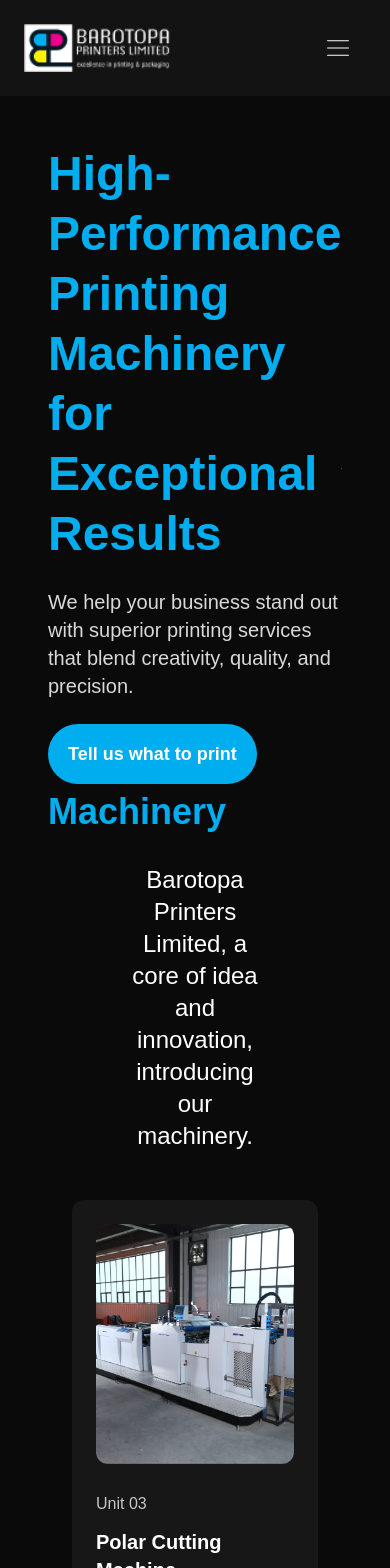
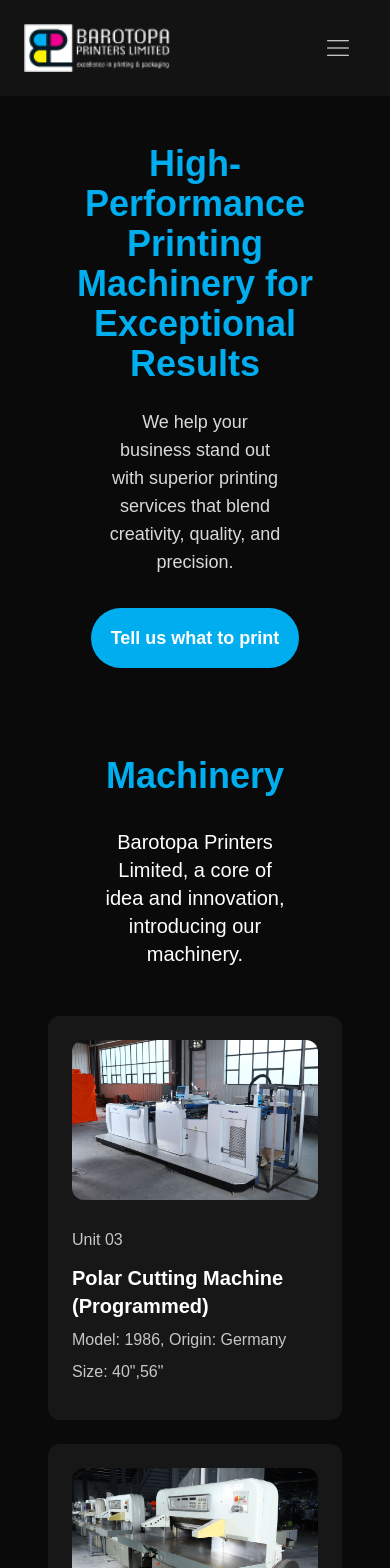
Before and after one commit to zamanRaffi/barotopa, a Next.js app: page /Machinery in a window 390 px wide. Shown: the top 1568 px of the page. Built offline with nearby package versions, Linux system fonts and the light colour scheme.

Commit message:
new file

```diff
--- a/src/app/Machinery/[Machineryslug]/page.js
+++ b/src/app/Machinery/[Machineryslug]/page.js
@@ -15,7 +15,7 @@
   }
 
   return (
-    <section className="text-white min-h-screen py-16 mt-8 px-6 lg:px-20 lg:px-40">
+    <section className="text-white min-h-screen py-16 mt-8 px-6 md:px-20 lg:px-40">
       <div className="max-w-5xl mx-auto">
         {/* Header section */}
         <header className="mb-6">
--- a/src/app/Machinery/page.js
+++ b/src/app/Machinery/page.js
@@ -7,54 +7,56 @@
   return (
     <section className="text-white py-12 lg:mb-20">
       <div className="px-12">
-        <div className='flex justify-evenly items-center lg:mb-20 lg:py-16'>
-          <div className="w-full flex justify-center">
-            <div className="flex flex-col items-start text-left max-w-xl">
-              <h2 className="text-[#00aeef] text-5xl font-semibold mb-6 leading-tight">
+        <div className='flex justify-evenly items-center mb-20 lg:py-16'>
+          <div className="w-full md:flex md:justify-center">
+            <div className="lg:max-w-xl">
+              <h2 className="text-4xl text-center text-[#00aeef] lg:text-5xl lg:text-left font-semibold mb-6 md:leading-tight">
                 High-Performance <br /> Printing Machinery for <br /> Exceptional Results
               </h2>
-              <p className="text-[#d9d9d9] text-xl w-full mb-4">
+              <p className="text-[#d9d9d9] text-center text-lg w-7/12 mx-auto lg:mx-0 lg:text-xl lg:text-left lg:w-full mb-8">
                 We help your business stand out with superior printing services that blend creativity, quality, and precision.
               </p>
-              <div className="mb-2 lg:mb-10 lg:mt-10">
-                <button className="bg-[#00aeef] hover:bg-[#33bef2] rounded-full px-5 py-4 font-semibold flex items-center text-black mt-2">
+              <div className="mb-2 flex justify-center lg:mb-10 lg:mt-10  lg:flex-none lg:justify-start">
+                <button className="bg-[#00aeef] hover:bg-[#33bef2] rounded-full px-5 py-4 font-semibold flex items-center text-black">
                   <span className="text-white text-lg">Tell us what to print</span>
                 </button>
               </div>
             </div>
           </div>
 
-          <div className='w-8/12 lg:mr-36'>
+          <div className='sm:hidden lg:block lg:w-8/12 lg:mr-36'>
             <Image src="/0Z0A0029.png" width={738} height={553} alt="Descriptive alt text" />
           </div>
         </div>
 
         <div className="mb-12">
-          <h2 className="text-4xl text-[#00aeef] font-bold mb-8 lg:text-center lg:text-6xl lg:mb-6">
+          <h2 className="text-4xl text-[#00aeef] font-bold mb-8 text-center lg:text-6xl lg:mb-6">
             Machinery
           </h2>
-          <p className="text-2xl text-center w-1/2 mx-auto">
+          <p className="text-xl lg:text-2xl text-center w-8/12 mx-auto">
             Barotopa Printers Limited, a core of idea and innovation, introducing our machinery.
           </p>
         </div>
 
-        <div className="grid grid-cols-1 lg:grid-cols-2 gap-8 px-6">
+        <div className="grid grid-cols-1 md:grid-cols-2 md:gap-6 lg:gap-8 md:px-2 lg:px-6">
   {machineryData.map((machine) => (
     <Link href={`/Machinery/${machine.slug}`} key={machine.slug}>
-              <div className="flex flex-col lg:flex-row bg-[#171717] p-6 rounded-xl cursor-pointer">
-                <div className="w-full h-60 lg:w-96 lg:h-72 relative mb-4 lg:mb-0">
+      <div className="flex flex-col mb-6 lg:mb-0 lg:flex-row bg-[#171717] p-6 rounded-xl cursor-pointer h-auto">
+        {/* Image Container */}
+        <div className="w-full h-40 md:h-48 lg:w-96 lg:h-72 relative flex-shrink-0 mb-4 lg:mb-0">
           <Image
             src={machine.image}
             alt={machine.title}
             layout="fill"
             objectFit="cover"
-                    className="rounded-xl h-full"
+            className="rounded-xl"
           />
         </div>
-                <div className="lg:px-3 py-3 lg:ml-4">
-                 <div className='mb-28'>
+        {/* Text Content */}
+        <div className="py-3 lg:px-3 lg:ml-4 flex flex-col justify-between flex-grow">
+          <div>
             <span className="text-[#c7c7c7]">Unit {machine.unit}</span>
-                 <h3 className="text-xl font-semibold mt-3 flex flex-warp">{machine.title}</h3>
+            <h3 className="text-xl font-semibold mt-3 flex flex-wrap">{machine.title}</h3>
           </div>
           <div>
             <p className="text-[#c7c7c7] mt-2">{machine.location}</p>
@@ -70,6 +72,8 @@
     </Link>
   ))}
 </div>
+
+
       </div>
     </section>
   );
--- a/src/app/component/Accreditation/Blog.js
+++ b/src/app/component/Accreditation/Blog.js
@@ -39,7 +39,7 @@
         </div>
         <div className="w-full py-8">
           <h3 className="text-2xl lg:mt-4 md:ml-5 md:text-3xl lg:text-4xl font-semibold leading-normal">{blogPosts[2].title}</h3>
-          <p className="mt-5 text-[#d9d9d9] md:mt-48 lg:mt-72 lg:ml-0 text-lg md:ml-5">{blogPosts[2].description}</p>
+          <p className="mt-5 text-[#d9d9d9] md:mt-72 lg:ml-0 text-lg md:ml-5">{blogPosts[2].description}</p>
         </div>
       </div>
     </div>
```
Lines whose indentation alone changed are shown as unchanged.
